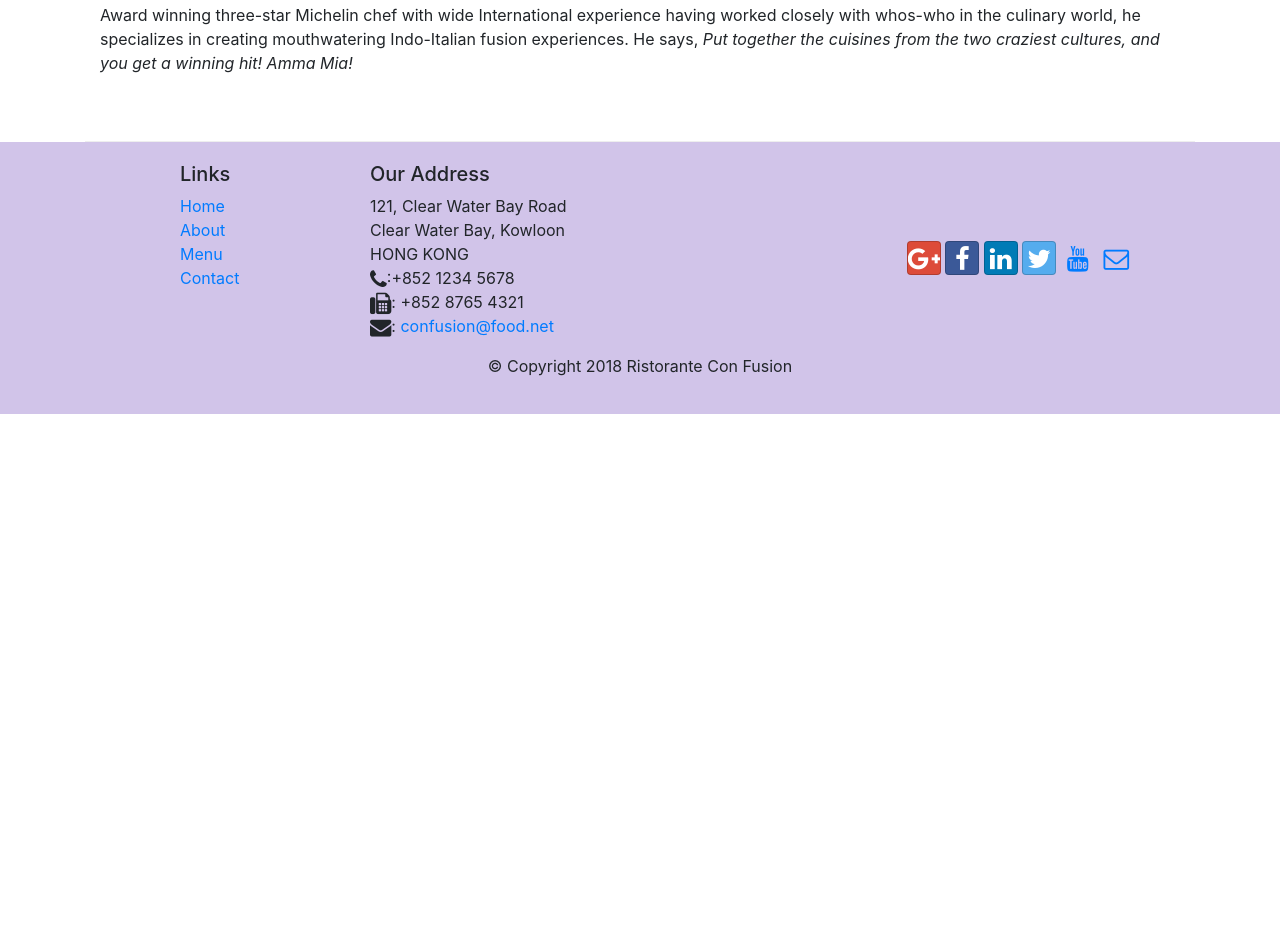
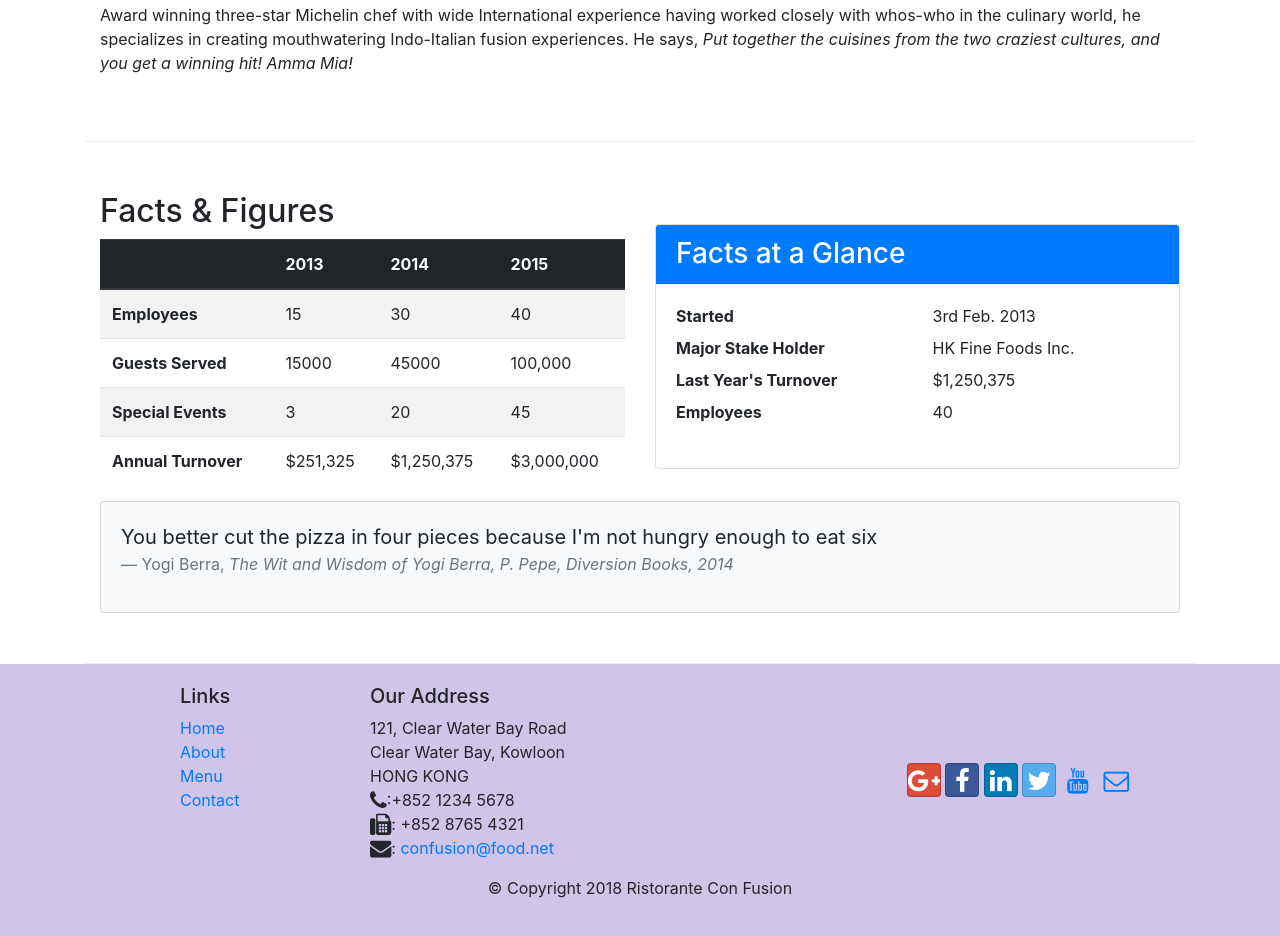
Before and after one commit to Otaiki1/bootstrap, a website: page aboutus.html in a window 1280 px wide. Shown: the part 1412-2348 px from the top of the page. Before the commit the page ends 1826 px from the top, so only its background shows below. Drawn offline with nearby package versions, Linux system fonts and the light colour scheme.

Commit message:
Tables and Cards , done

```diff
--- a/aboutus.html
+++ b/aboutus.html
@@ -86,6 +86,78 @@
                 <p class="d-none d-sm-block d-md-block">Award winning three-star Michelin chef with wide International experience having worked closely with whos-who in the culinary world, he specializes in creating mouthwatering Indo-Italian fusion experiences. He says, <em>Put together the cuisines from the two craziest cultures, and you get a winning hit! Amma Mia!</em></p>
             </div>
        </div>
+       <div class="row row-content">
+          <div class="col-12 col-sm-6">
+            <h2>Facts &amp; Figures </h2>
+            <div class="table-responsive">
+                <table class="table table-striped">
+                    <thead class="thead-dark">
+                        <tr>
+                            <th>&nbsp;</th>
+                            <th>2013</th>
+                            <th>2014</th>
+                            <th>2015</th>
+                        </tr>
+                    </thead>
+                    <tbody>
+                        <tr>
+                            <th>Employees</th>
+                            <td>15</td>
+                            <td>30</td>
+                            <td>40</td>
+                        </tr>
+                        <tr>
+                            <th>Guests Served</th>
+                            <td>15000</td>
+                            <td>45000</td>
+                            <td>100,000</td>
+                        </tr>
+                        <tr>
+                            <th>Special Events</th>
+                            <td>3</td>
+                            <td>20</td>
+                            <td>45</td>
+                        </tr>
+                        <tr>
+                            <th>Annual Turnover</th>
+                            <td>$251,325</td>
+                            <td>$1,250,375</td>
+                            <td>$3,000,000</td>
+                        </tr>
+                    </tbody>
+                </table>
+            </div>
+          </div>
+          <div class="col-12 col-sm-6 align-self-center">
+              <div class="card">
+                  <h3 class="card-header bg-primary text-white">Facts at a Glance</h3>
+                  <div class="card-body">
+                      <dl class="row">
+                          <dt class="col-6">Started</dt>
+                          <dd class="col-6">3rd Feb. 2013</dd>
+                          <dt class="col-6">Major Stake Holder</dt>
+                          <dd class="col-6">HK Fine Foods Inc.</dd>
+                          <dt class="col-6">Last Year's Turnover</dt>
+                          <dd class="col-6">$1,250,375</dd>
+                          <dt class="col-6">Employees</dt>
+                          <dd class="col-6">40</dd>
+                      </dl>
+                  </div>
+              </div>
+          </div>
+          <div class="col-12">
+              <div class="card card-body bg-light">
+                    <blockquote class="blockquote">
+                    <p class="mb-0">You better cut the pizza in four pieces because
+                            I'm not hungry enough to eat six</p>
+                    <footer class="blockquote-footer">Yogi Berra,
+                        <cite title="Source Title">The Wit and Wisdom of Yogi Berra,
+                            P. Pepe, Diversion Books, 2014</cite>
+                    </footer>
+                  </blockquote>
+              </div>
+          </div>
+        </div>
 
     </div>
 
```
